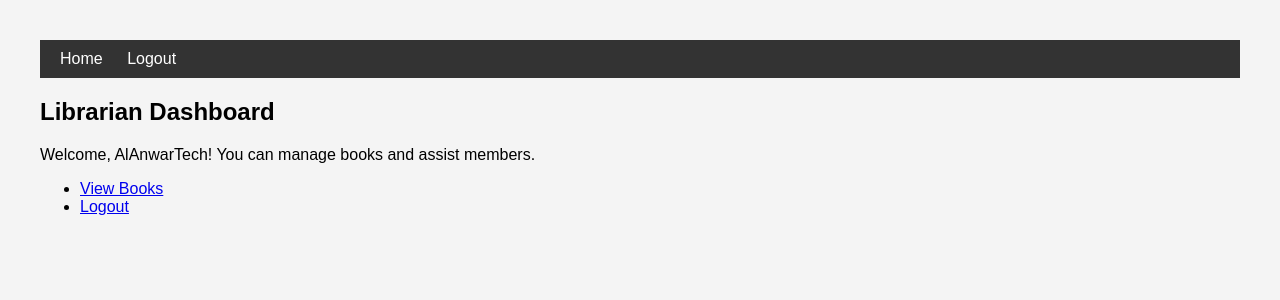
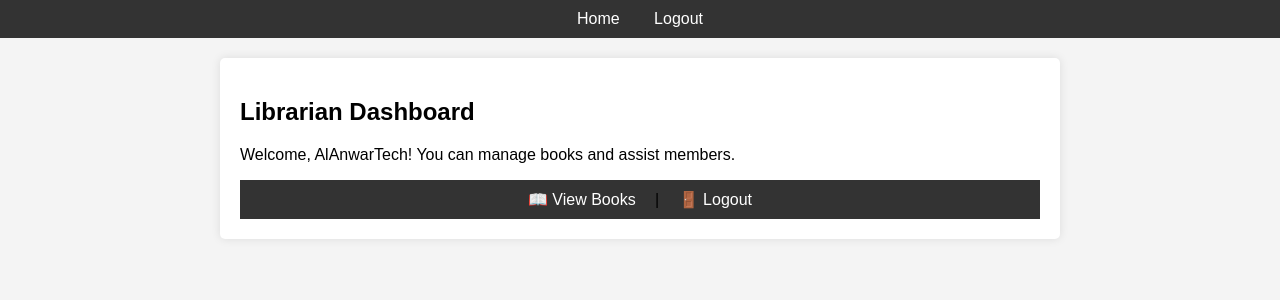
Before and after one commit to AL-ANWARTECH/Alx_DjangoLearnLab, a Django app: template django-models/LibraryProject/relationship_app/templates/relationship_app/librarian_view.html in a window 1280 px wide. Shown: the top 300 px of the page. Run offline with Django 5.2, Linux system fonts and the light colour scheme; the template is opened without the code that fills it, so the values that code supplies are empty; a user stored in the database is signed in.

```diff
--- a/django-models/LibraryProject/relationship_app/templates/relationship_app/base.html
+++ b/django-models/LibraryProject/relationship_app/templates/relationship_app/base.html
@@ -7,18 +7,31 @@
     <style>
         body {
             font-family: Arial, sans-serif;
-            margin: 20px;
-            padding: 20px;
+            margin: 0;
+            padding: 0;
             background-color: #f4f4f4;
         }
         nav {
             background: #333;
             padding: 10px;
+            text-align: center;
         }
         nav a {
             color: white;
-            margin: 0 10px;
+            margin: 0 15px;
             text-decoration: none;
+            font-size: 16px;
+        }
+        nav a:hover {
+            text-decoration: underline;
+        }
+        main {
+            max-width: 800px;
+            margin: 20px auto;
+            padding: 20px;
+            background: white;
+            box-shadow: 0px 0px 10px rgba(0, 0, 0, 0.1);
+            border-radius: 5px;
         }
     </style>
 </head>
@@ -34,11 +47,11 @@
     {% endif %}
 </nav>
 
-<div>
+<main>
     {% block content %}
     <!-- Child templates will insert content here -->
     {% endblock %}
-</div>
+</main>
 
 </body>
 </html>
--- a/django-models/LibraryProject/relationship_app/templates/relationship_app/librarian_view.html
+++ b/django-models/LibraryProject/relationship_app/templates/relationship_app/librarian_view.html
@@ -1,11 +1,15 @@
 {% extends "relationship_app/base.html" %}
 
+{% block title %}Librarian Dashboard{% endblock %}
+
 {% block content %}
-<h2>Librarian Dashboard</h2>
-<p>Welcome, {{ user.username }}! You can manage books and assist members.</p>
+<section>
+    <h2>Librarian Dashboard</h2>
+    <p>Welcome, {{ user.username }}! You can manage books and assist members.</p>
 
-<ul>
-    <li><a href="{% url 'list_books' %}">View Books</a></li>
-    <li><a href="{% url 'logout' %}">Logout</a></li>
-</ul>
+    <nav>
+        <a href="{% url 'list_books' %}">📖 View Books</a> |
+        <a href="{% url 'logout' %}">🚪 Logout</a>
+    </nav>
+</section>
 {% endblock %}
```
Also changed, not shown: django-models/LibraryProject/relationship_app/templates/relationship_app/admin_view.html (+10 -6 lines), django-models/LibraryProject/relationship_app/templates/relationship_app/list_books.html (+17 -15 lines), 1 other file.
